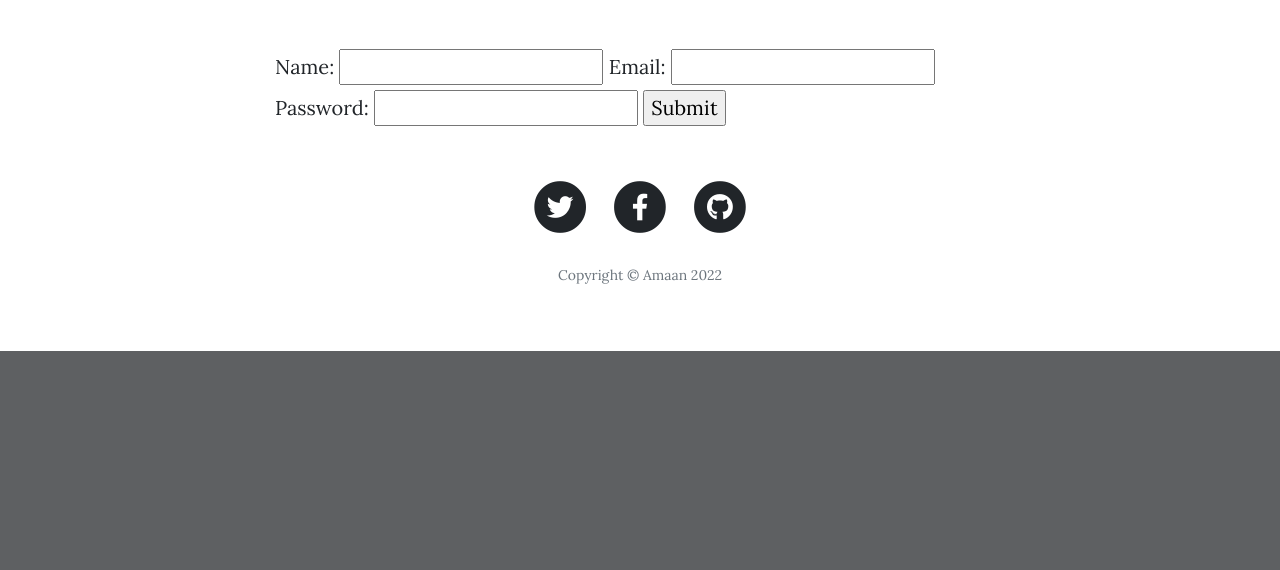
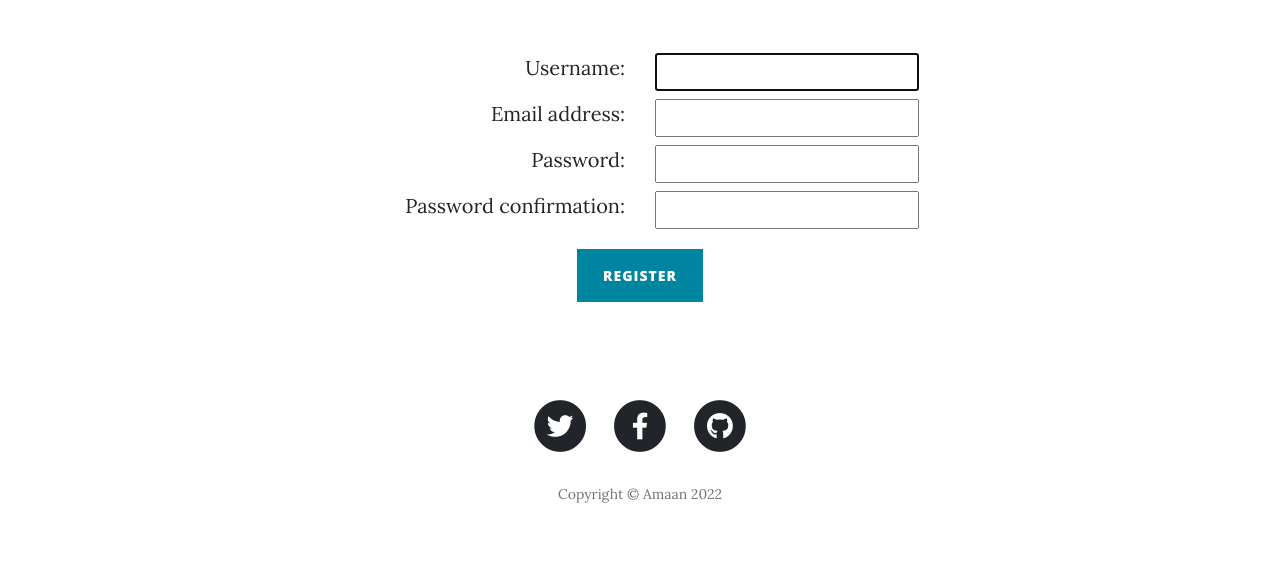
Before and after one commit to Hwkas/Blog-Django, a Django app: page /register/ in a window 1280 px wide. Shown: the part 533-1103 px from the top of the page. Before the commit the page ends 884 px from the top, so only its background shows below. Run offline with Django 4.2, Linux system fonts and the light colour scheme; some libraries are stand-ins or nearby versions.

Commit message:
login & authentication

```diff
--- a/blogposts/admin.py
+++ b/blogposts/admin.py
@@ -3,6 +3,6 @@ from django.contrib import admin
 # Register your models here.
 from .models import *
 
-admin.site.register(User)
+# admin.site.register(User)
 admin.site.register(BlogPost)
 admin.site.register(Comment)
--- a/blogposts/forms.py
+++ b/blogposts/forms.py
@@ -1,13 +1,19 @@
-from django.forms import ModelForm, CharField, PasswordInput
+from django.forms import ModelForm, Form, CharField, PasswordInput
+from django.contrib.auth.forms import UserCreationForm
+from django.contrib.auth.models import User
+# from django import forms
 from .models import *
 
 
-class RegisterForm(ModelForm):
-    password = CharField(widget=PasswordInput)
+class RegisterForm(UserCreationForm):
     class Meta:
         model = User
-        fields = "__all__"
+        fields = ["username", "email", "password1", "password2"]
 
+
+class LoginForm(Form):
+    username = CharField(max_length=100)
+    password = CharField(widget=PasswordInput)
 
 class CreatePostForm(ModelForm):
     class Meta:
--- a/blogposts/models.py
+++ b/blogposts/models.py
@@ -1,15 +1,7 @@
 from django.db import models
 
 # Create your models here.
-
-
-class User(models.Model):
-    name = models.CharField(max_length=30)
-    email = models.EmailField(unique=True)
-    password = models.CharField(max_length=100)
-
-    def __str__(self):
-        return self.name
+from django.contrib.auth.models import User
 
 
 class BlogPost(models.Model):
--- a/blogposts/templates/blogposts/header.html
+++ b/blogposts/templates/blogposts/header.html
@@ -16,8 +16,11 @@
 
   <!-- Custom fonts for this template -->
   <link href="{% static 'blogposts/vendor/fontawesome-free/css/all.min.css' %}" rel="stylesheet" type="text/css">
-  <link href='https://fonts.googleapis.com/css?family=Lora:400,700,400italic,700italic' rel='stylesheet' type='text/css'>
-  <link href='https://fonts.googleapis.com/css?family=Open+Sans:300italic,400italic,600italic,700italic,800italic,400,300,600,700,800' rel='stylesheet' type='text/css'>
+  <link href='https://fonts.googleapis.com/css?family=Lora:400,700,400italic,700italic' rel='stylesheet'
+    type='text/css'>
+  <link
+    href='https://fonts.googleapis.com/css?family=Open+Sans:300italic,400italic,600italic,700italic,800italic,400,300,600,700,800'
+    rel='stylesheet' type='text/css'>
 
   <!-- Custom styles for this template -->
   <link href="{% static 'blogposts/css/clean-blog.min.css' %}" rel="stylesheet">
@@ -30,7 +33,9 @@
   <nav class="navbar navbar-expand-lg navbar-light fixed-top" id="mainNav">
     <div class="container">
       <a class="navbar-brand" href="{% url 'home' %}">Amaan's Blog</a>
-      <button class="navbar-toggler navbar-toggler-right" type="button" data-toggle="collapse" data-target="#navbarResponsive" aria-controls="navbarResponsive" aria-expanded="false" aria-label="Toggle navigation">
+      <button class="navbar-toggler navbar-toggler-right" type="button" data-toggle="collapse"
+        data-target="#navbarResponsive" aria-controls="navbarResponsive" aria-expanded="false"
+        aria-label="Toggle navigation">
         Menu
         <i class="fas fa-bars"></i>
       </button>
@@ -39,24 +44,31 @@
           <li class="nav-item">
             <a class="nav-link" href="{% url 'home' %}">Home</a>
           </li>
-
+          {% if not request.user.is_authenticated %}
           <li class="nav-item">
             <a class="nav-link" href="{% url 'login' %}">Login</a>
           </li>
+
           <li class="nav-item">
             <a class="nav-link" href="{% url 'register' %}">Register</a>
           </li>
-
+          {% endif %}
           <li class="nav-item">
-            <a class="nav-link" href="{% url 'logout' %}">Log Out</a>
+            <a class="nav-link" href="{% url 'about' %}">About</a>
           </li>
 
           <li class="nav-item">
-            <a class="nav-link" href="{% url 'about' %}">About</a>
-          </li>
-          <li class="nav-item">
             <a class="nav-link" href="{% url 'contact' %}">Contact</a>
           </li>
+
+          <li class="nav-item">
+            <span style="color: white; font-size: 0.7rem;">Hello! {{request.user}}</span>
+          </li>
+
+          <li class="nav-item">
+            <a class="nav-link" href="{% url 'logout' %}">logout</a>
+          </li>
+
         </ul>
       </div>
     </div>
--- a/blogposts/templates/blogposts/index.html
+++ b/blogposts/templates/blogposts/index.html
@@ -1,7 +1,8 @@
 {% include "blogposts/header.html" %}
 
 <!-- Page Header -->
-  <header class="masthead" style="background-image: url('https://images.unsplash.com/photo-1470092306007-055b6797ca72?ixlib=rb-1.2.1&auto=format&fit=crop&w=668&q=80')">
+<header class="masthead"
+  style="background-image: url('https://images.unsplash.com/photo-1470092306007-055b6797ca72?ixlib=rb-1.2.1&auto=format&fit=crop&w=668&q=80')">
   <div class="overlay"></div>
   <div class="container">
     <div class="row">
@@ -30,7 +31,7 @@
           </h3>
         </a>
         <p class="post-meta">Posted by
-            <a href="#">{{post.author.name}}</a>
+          <a href="#">{{post.author.username}}</a>
           on {{post.date_created}}
           <a href="{% url 'delete-post' post.id %}">✘</a>
 
--- a/blogposts/templates/blogposts/make-post.html
+++ b/blogposts/templates/blogposts/make-post.html
@@ -22,7 +22,7 @@
 <div class="container">
   <div class="row">
     <div class="col-lg-8 col-md-10 mx-auto">
-        <form action="", method="POST">
+      <form action="" , method="POST">
         {% csrf_token %}
         {{form}}
         <input type="submit" name="submit">
--- a/blogposts/templates/blogposts/post.html
+++ b/blogposts/templates/blogposts/post.html
@@ -37,7 +37,7 @@
           <ul class="commentList">
             <li>
               <div class="commenterImage">
-                      <img src="https://pbs.twimg.com/profile_images/744849215675838464/IH0FNIXk.jpg"/>
+                <img src="https://pbs.twimg.com/profile_images/744849215675838464/IH0FNIXk.jpg" />
               </div>
               <div class="commentText">
                 <p>Some comment</p>
--- a/blogposts/templates/blogposts/register.html
+++ b/blogposts/templates/blogposts/register.html
@@ -1,7 +1,8 @@
 {% include "blogposts/header.html" %}
 
 <!-- Page Header -->
-  <header class="masthead" style="background-image: url('https://images.unsplash.com/photo-1531592937781-344ad608fabf?ixlib=rb-1.2.1&ixid=eyJhcHBfaWQiOjEyMDd9&auto=format&fit=crop&w=800&q=80')">
+<header class="masthead"
+  style="background-image: url('https://images.unsplash.com/photo-1531592937781-344ad608fabf?ixlib=rb-1.2.1&ixid=eyJhcHBfaWQiOjEyMDd9&auto=format&fit=crop&w=800&q=80')">
   <div class="overlay"></div>
   <div class="container">
     <div class="row">
@@ -15,16 +16,53 @@
   </div>
 </header>
 
-  <div class="container">
+<div class="container text-center">
+  <form action="" , method="POST">
+    {% csrf_token %}
+    <div class="container text-center py-1">
       <div class="row">
-      <div class="col-lg-8 col-md-10 mx-auto">
-       <form action="", method="POST">
-        {% csrf_token %}
-        {{form}}
-        <input type="submit" name="submit">
-       </form>
+        <div class="col d-flex justify-content-end">
+          {{form.username.label_tag}}
+        </div>
+        <div class="col d-flex justify-content-start">
+          {{form.username}}
         </div>
       </div>
     </div>
+    <div class="container text-center py-1">
+      <div class="row">
+        <div class="col d-flex justify-content-end">
+          {{form.email.label_tag}}
+        </div>
+        <div class="col d-flex justify-content-start">
+          {{form.email}}
+        </div>
+      </div>
+    </div>
+    <div class="container text-center py-1">
+      <div class="row">
+        <div class="col d-flex justify-content-end">
+          {{form.password1.label_tag}}
+        </div>
+        <div class="col d-flex justify-content-start">
+          {{form.password1}}
+        </div>
+      </div>
+    </div>
+    <div class="container text-center pt-1 pb-3">
+      <div class="row">
+        <div class="col d-flex justify-content-end">
+          {{form.password2.label_tag}}
+        </div>
+        <div class="col d-flex justify-content-start">
+          {{form.password2}}
+        </div>
+      </div>
+    </div>
+    {{form.errors}}
+    <button type="submit" class="btn btn-primary mt-1 mb-5">Register</button>
+  </form>
+</div>
+
 
 {% include "blogposts/footer.html" %}
--- a/blogposts/urls.py
+++ b/blogposts/urls.py
@@ -6,8 +6,8 @@ from . import views
 urlpatterns = [
     path('', views.home, name="home"),
     path('post/<int:post_id>', views.post, name="post"),
-    path('login/', views.login, name="login"),
-    path('logout/', views.logout, name="logout"),
+    path('login/', views.login_page, name="login"),
+    path('logout/', views.logout_page, name="logout"),
     path('register/', views.register, name="register"),
     path('about/', views.about, name="about"),
     path('contact/', views.contact, name="contact"),
--- a/blogposts/views.py
+++ b/blogposts/views.py
@@ -1,6 +1,8 @@
 from django.shortcuts import render, redirect
 
-from django.http import HttpResponse
+from django.contrib import messages
+from django.contrib.auth import authenticate, login, logout
+from django.contrib.auth.decorators import login_required
 from .models import *
 from .forms import *
 from datetime import datetime
@@ -19,6 +21,7 @@ def post(request, post_id):
     context = {"post": curr_post, "year": year}
     return render(request, 'blogposts/post.html', context)
 
+@login_required(login_url="login")
 def create_post(request):
     form = CreatePostForm()
     if request.method == "POST":
@@ -30,6 +33,7 @@ def create_post(request):
     context = {"form": form, "year": year}
     return render(request, 'blogposts/make-post.html', context)
 
+@login_required(login_url="login")
 def edit_post(request, post_id):
     post = BlogPost.objects.get(id=post_id )
     form = CreatePostForm(instance=post)
@@ -42,26 +46,45 @@ def edit_post(request, post_id):
     context = {"form": form, "year": year}
     return render(request, 'blogposts/make-post.html', context)
 
+@login_required(login_url="login")
 def delete_post(request, post_id):
     post = BlogPost.objects.get(id=post_id)
     post.delete()
     return redirect(home)
 
-def login(request):
+def login_page(request):
+    if request.user.is_authenticated:
+        return redirect(home)
+    form = LoginForm()
+    if request.method == "POST":
+        form = LoginForm(request.POST)
+        username = form.data["username"]
+        password = form.data["password"]
+        user = authenticate(request, username=username, password=password)
+        if user is not None:
+            login(request, user)
+            return redirect(home)
+        else:
+            messages.info(request, "Username OR Password is incorrect")
     year = datetime.now().year
-    context = {"year": year}
+    context = {"form": form, "year": year}
     return render(request, 'blogposts/login.html', context)
 
-def logout(request):
+def logout_page(request):
+    logout(request)
     return redirect(home)
 
 def register(request):
+    if request.user.is_authenticated:
+        return redirect(home)
     form = RegisterForm()
     if request.method == "POST":
         form = RegisterForm(request.POST)
         if form.is_valid():
             form.save()
-        return redirect(home)
+            # username = form.cleaned_data.get("username")
+            # messages.success(request, username + " you account has been created successfully")
+            return redirect(home)
     year = datetime.now().year
     context = {"form": form, "year": year}
     return render(request, 'blogposts/register.html', context)
```
Also changed, not shown: blogposts/templates/blogposts/about.html (+7 -3 lines), blogposts/templates/blogposts/contact.html (+10 -5 lines), blogposts/templates/blogposts/login.html (+12 -12 lines), blogposts/migrations/0004_alter_blogpost_author_alter_comment_author_and_more.py (added), blogposts/templates/blogposts/footer.html (indentation only). Lines whose indentation alone changed are shown as unchanged.
